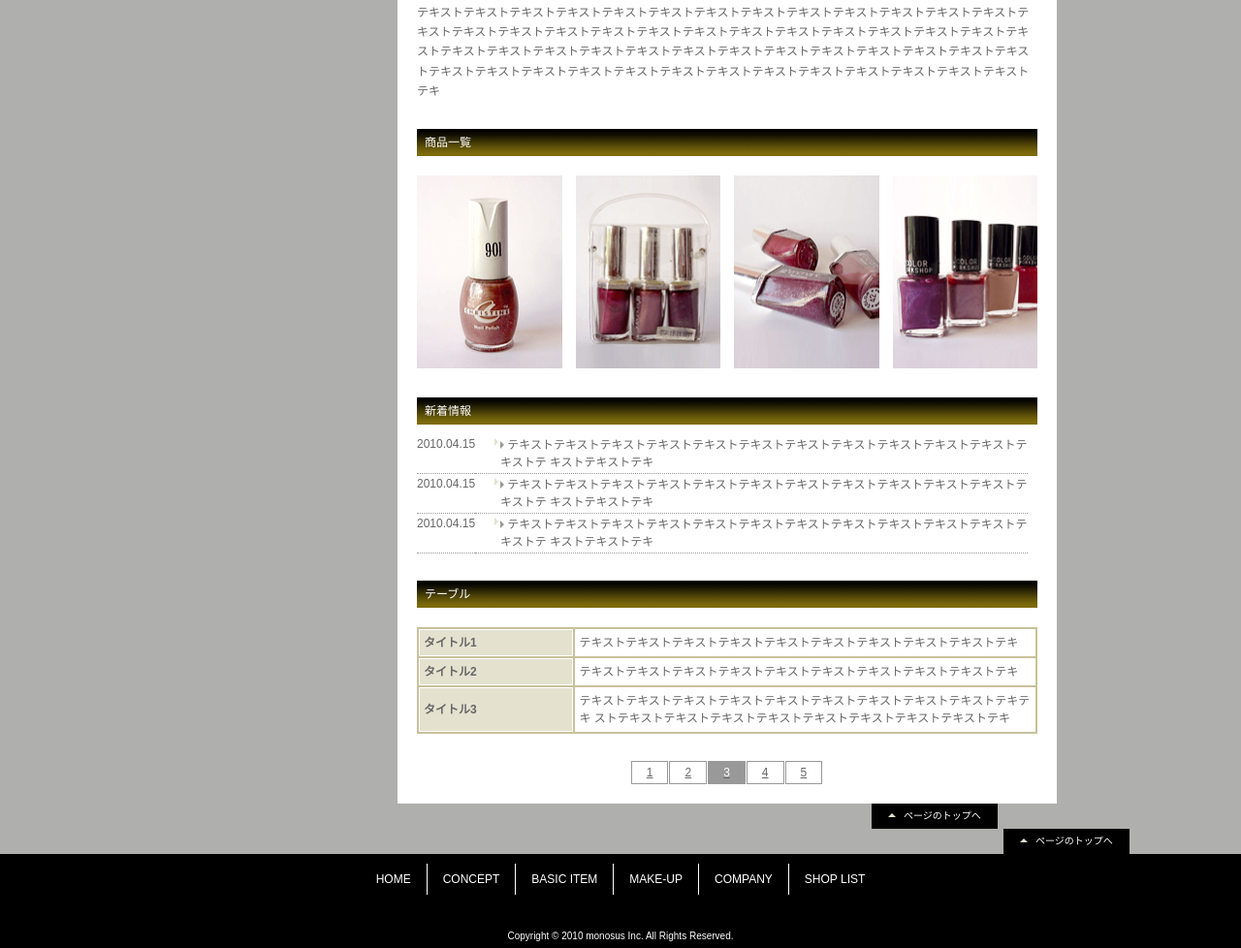
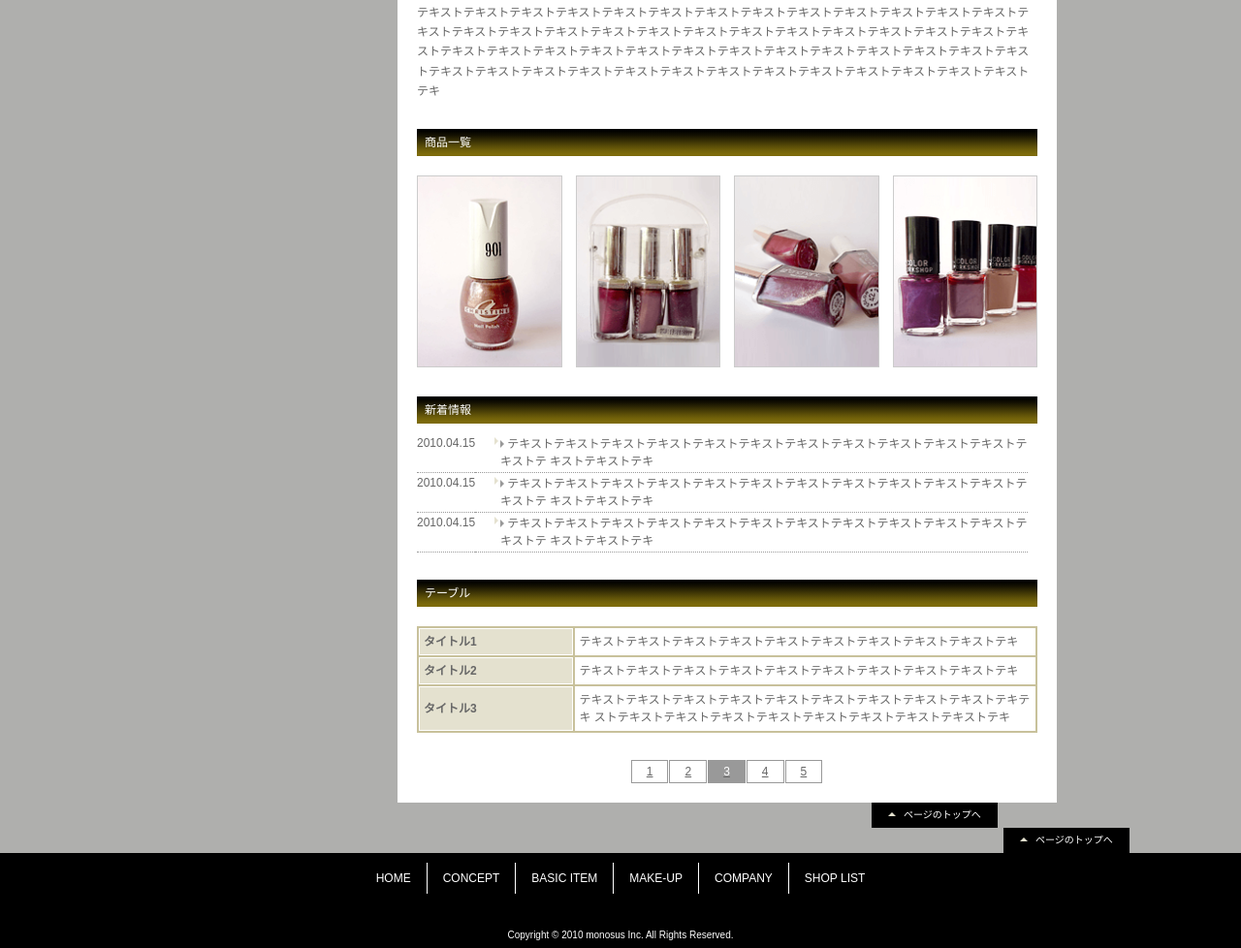
Before and after one commit to KotaMatsumoto-mono/monotestHomework, a website: page index.html in a window 1280 px wide. Shown: the part 1378-2356 px from the top of the page at 97% size. Drawn offline with nearby package versions, Linux system fonts and the light colour scheme; files that its build step writes are made by us from their sources.

Commit message:
商品セクションの画像にボーダーを追記。４の倍数で下段に折り返して画像の並びを左づめに

```diff
--- a/css/style.scss
+++ b/css/style.scss
@@ -507,11 +507,16 @@ section {
     .list-lineup {
         display: flex;
         flex-wrap: wrap;
-        justify-content: space-between;
+        justify-content: flex-start;
         .list-lineup__item {
             width: calc((100% - (14px * 3)) / 4);
+            margin-right: 14px;
+            &:nth-of-type(4n) {
+                margin-right: 0;
+            }
             img {
                 width: 100%;
+                border: solid 1px #ccc;
             }
         }
     }
```
